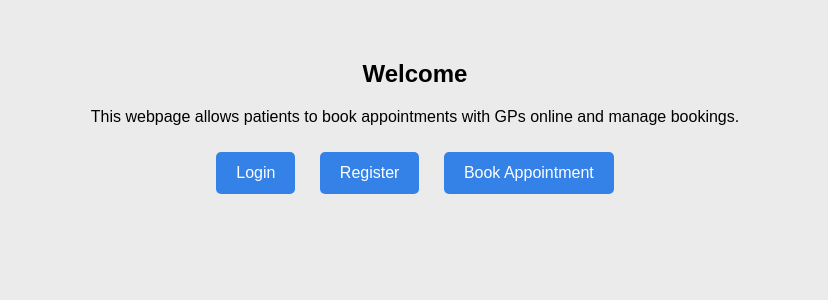
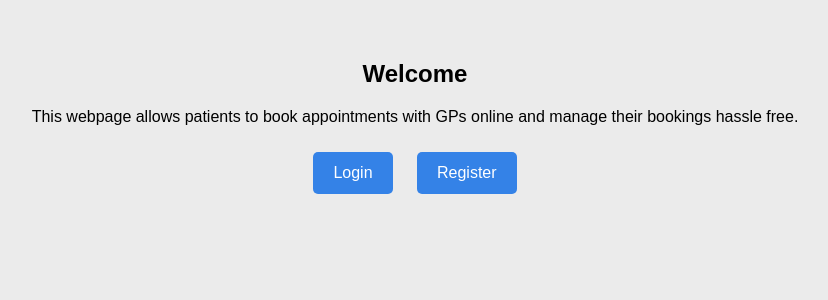
Before and after one commit to doneldominic00-cloud/gp-booking-system, a Django app: page / in a window 1280 px wide. Shown: the part 154-454 px from the top of the page, without its empty margins (225-1053 px from the left). Run offline with Django 5.2, Linux system fonts and the light colour scheme.

Commit message:
Book Appointment button removed on home page

```diff
--- a/gp_booking_system/settings.py
+++ b/gp_booking_system/settings.py
@@ -94,6 +94,7 @@ DEFAULT_AUTO_FIELD = 'django.db.models.BigAutoField'
 
 # Custom user model
 AUTH_USER_MODEL = 'accounts.User'
+LOGOUT_REDIRECT_URL = '/'
 
 # Email configuration
 EMAIL_BACKEND = os.getenv('EMAIL_BACKEND', 'django.core.mail.backends.console.EmailBackend')
--- a/gp_booking_system/urls.py
+++ b/gp_booking_system/urls.py
@@ -5,6 +5,7 @@ from appointments.views import home
 admin.site.site_header = 'GP Booking System Administration'
 admin.site.site_title = 'GP Booking Admin'
 admin.site.index_title = 'Welcome to the GP Booking System'
+admin.site.site_url = '/appointments/available-slots/'
 
 urlpatterns = [
     path('admin/', admin.site.urls),
--- a/templates/home.html
+++ b/templates/home.html
@@ -45,12 +45,12 @@
     <h2>Welcome</h2>
     <p>
         This webpage allows patients to book appointments with GPs online and
-        manage bookings.
+        manage their bookings hassle free.
     </p>
 
     <a class="button" href="/accounts/login/">Login</a>
     <a class="button" href="/accounts/signup/">Register</a>
-    <a class="button" href="/appointments/slots/">Book Appointment</a>
+   <!-- <a class="button" href="/appointments/slots/">Book Appointment</a> -->
 </main>
 
 </body>
```
